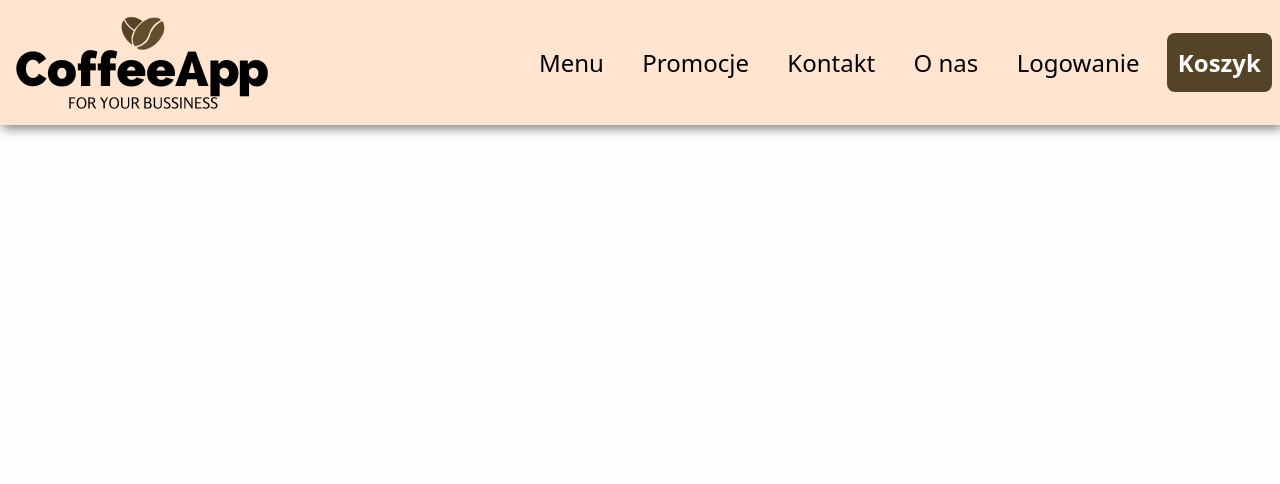
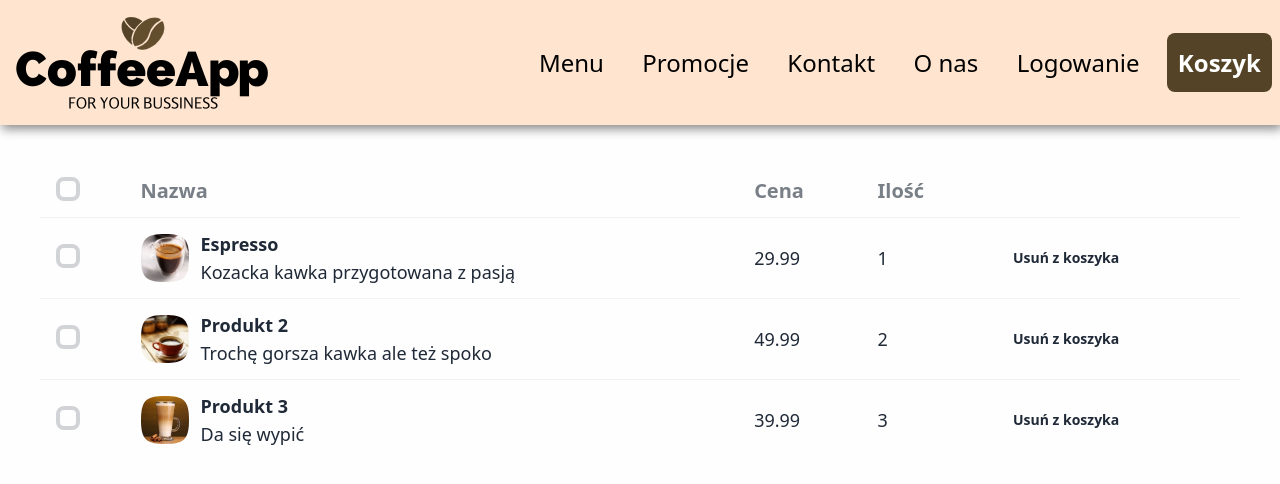
Before and after one commit to tomekkzielinski/CoffeeApp, a React (Create React App) app: page /cart in a window 1280 px wide. Shown: the top 484 px of the page. Built offline with nearby package versions, Linux system fonts and the light colour scheme.

Commit message:
adding cart components and styling to add site

```diff
--- a/src/App.js
+++ b/src/App.js
@@ -5,6 +5,7 @@ import { Route, Routes } from "react-router-dom";
 import { About } from "./components/pages/About";
 import Menu from "./components/pages/Menu";
 import Login from "./components/pages/Login";
+import Cart from "./components/pages/Cart";
 
 function App() {
   return (
@@ -14,6 +15,7 @@ function App() {
         <Route path="/about" element={<About />}></Route>
         <Route path="/menu" element={<Menu />}></Route>
         <Route path="/login" element={<Login />}></Route>
+        <Route path="/cart" element={<Cart />}></Route>
       </Routes>
     </div>
   );
--- /dev/null
+++ b/src/components/pages/Cart.jsx
@@ -0,0 +1,13 @@
+//rafce
+import React from "react";
+import CartComponents from "./CartComponents";
+
+const Cart = () => {
+  return (
+    <div className="m-10">
+      <CartComponents />
+    </div>
+  );
+};
+
+export default Cart;
--- /dev/null
+++ b/src/components/pages/CartComponents.jsx
@@ -0,0 +1,91 @@
+import React from "react";
+
+const cartProducts = [
+  {
+    id: 1,
+    image: "../../espresso.jpg",
+    name: "Espresso",
+    price: 29.99,
+    description: "Kozacka kawka przygotowana z pasją",
+  },
+  {
+    id: 2,
+    image: "../../americano.jpg",
+    name: "Produkt 2",
+    price: 49.99,
+    description: "Trochę gorsza kawka ale też spoko",
+  },
+  {
+    id: 3,
+    image: "../../latte.jpg",
+    name: "Produkt 3",
+    price: 39.99,
+    description: "Da się wypić",
+  },
+];
+
+const CartComponents = ({ id, name, price, description, image }) => {
+  return (
+    <tr>
+      <th>
+        <label>
+          <input  type="checkbox" className="checkbox  border-4" />
+        </label>
+      </th>
+      <td>
+        <div className="flex items-center gap-3">
+          <div className="avatar">
+            <div className="mask mask-squircle w-12 h-12">
+              <img src={image} alt="Product" />
+            </div>
+          </div>
+          <div>
+            <div className="font-bold text-lg ">{name}</div>
+            <div className="text-lg">{description}</div>
+          </div>
+        </div>
+      </td>
+      <td className="text-lg">{price}</td>
+      <td className="text-lg">{id}</td>
+      <th>
+        <button className="btn btn-ghost">Usuń z koszyka</button>
+      </th>
+    </tr>
+  );
+};
+
+const CartList = () => {
+  return (
+    <div className="text-xl">
+      <table className="table">
+        <thead>
+          <tr>
+            <th>
+              <label>
+                <input type="checkbox" className="checkbox border-4" />
+              </label>
+            </th>
+            <th className="text-xl">Nazwa</th>
+            <th className="text-xl">Cena</th>
+            <th className="text-xl">Ilość</th>
+            <th></th>
+          </tr>
+        </thead>
+        <tbody>
+          {cartProducts.map((product) => (
+            <CartComponents
+              id={product.id}
+              key={product.id}
+              name={product.name}
+              price={product.price}
+              description={product.description}
+              image={product.image}
+            />
+          ))}
+        </tbody>
+      </table>
+    </div>
+  );
+};
+
+export default CartList;
--- a/src/components/pages/Product.jsx
+++ b/src/components/pages/Product.jsx
@@ -25,24 +25,21 @@ const products = [
     {
         id: 4,
         image: 'sciezka/do/zdjecia3.jpg',
-    name: 'Produkt 3',
+        name: 'Produkt 4',
         price: 39.99,
-    description: 'Opis produktu 3'
+        description: 'Opis produktu 4'
     },
     {
         id: 5,
         image: 'sciezka/do/zdjecia3.jpg',
-  name: 'Produkt 3',
+        name: 'Produkt 5',
         price: 39.99,
-  description: 'Opis produktu 3'
+        description: 'Opis produktu 5'
     },
     // Dodaj inne produkty według potrzeb
 ];
 
 const Product = ({ name, price, imageUrl }) => {
-
-
-
 
     return (
         <div className="grid grid-cols-3 gap-4 m-5">
@@ -50,9 +47,9 @@ const Product = ({ name, price, imageUrl }) => {
                 <div key={product.id} className="card w-96 bg-base-100 shadow-xl">
                     <figure><img src={product.image} alt="Shoes" /></figure>
                     <div className="card-body">
-                        <h2 className="card-title">{product.name}</h2>
-                        <p>{product.description}</p>
-                        <p className="font-bold">{product.price} zł</p>
+                        <h2 className="card-title text-xl font-bold">{product.name}</h2>
+                        <p className="text-lg">{product.description}</p>
+                        <p className="font-bold text-lg">{product.price} zł</p>
                         <div className="card-actions justify-end">
                             <button className="btn bg-main-color">Kup teraz!</button>
                         </div>
```
Lines whose indentation alone changed are shown as unchanged.
